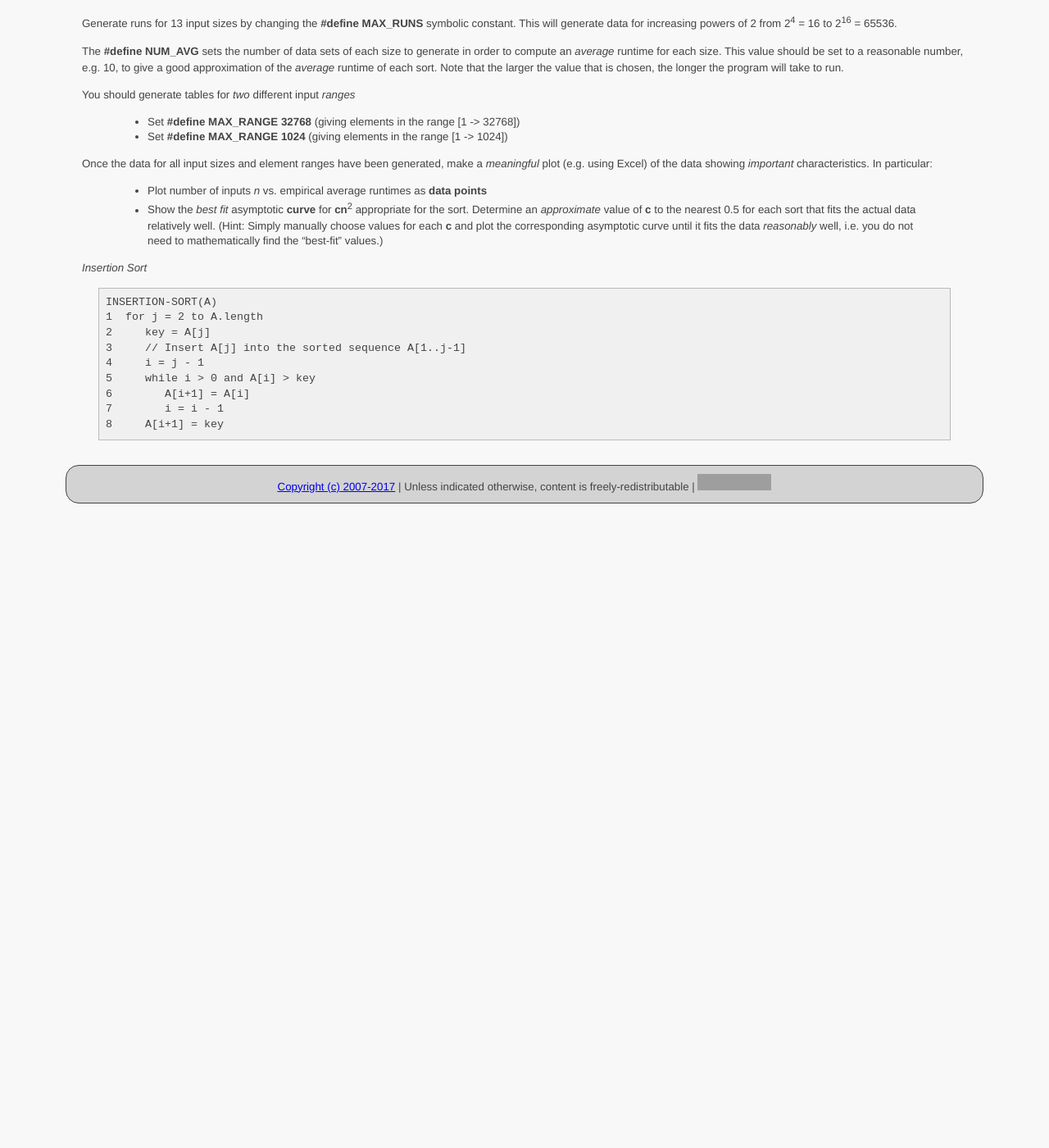
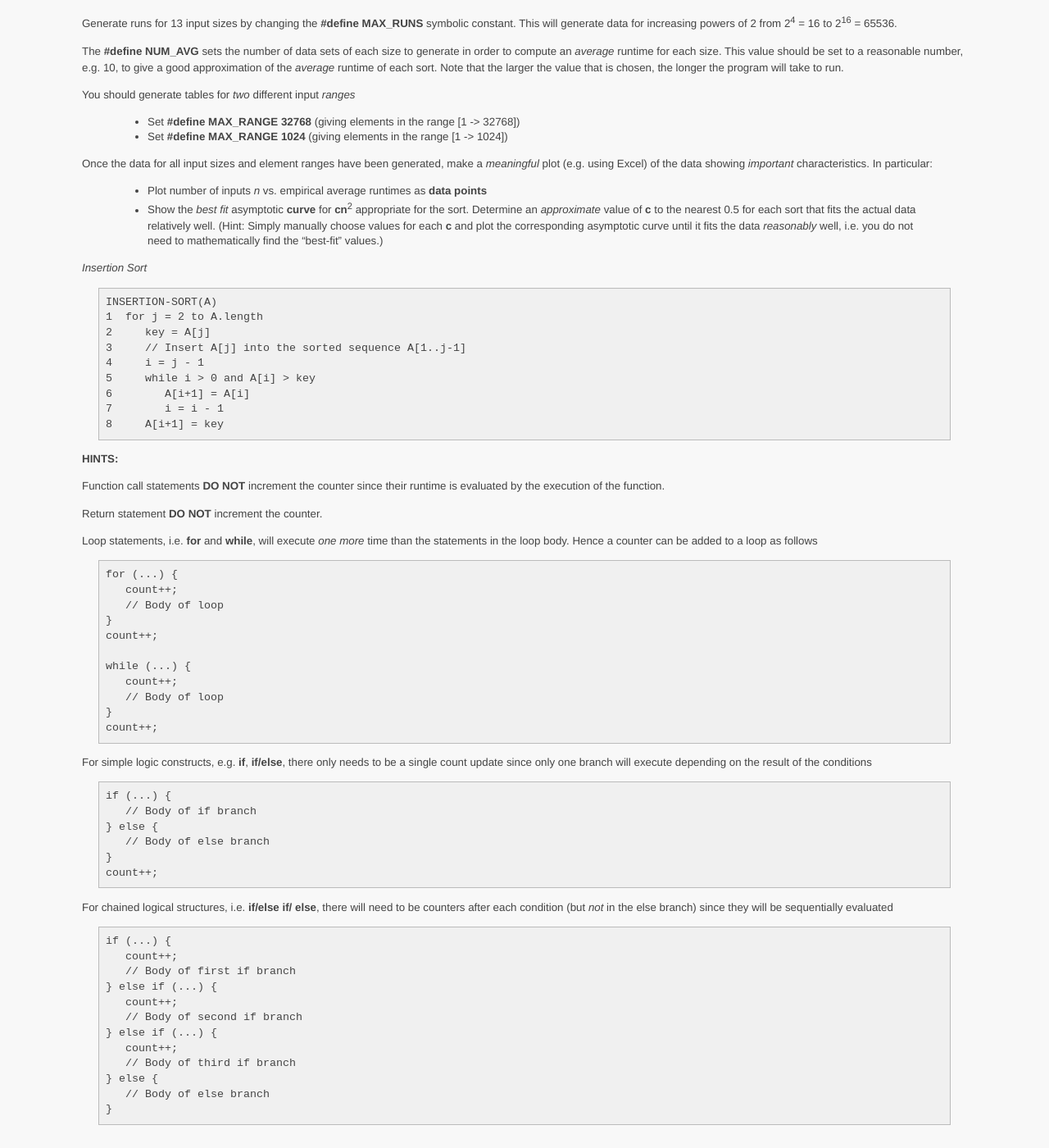
Before and after one commit to ycpcs/cs360-spring2017, a Jekyll site: the page built from assign/assign01.md, in a window 1280 px wide and 1400 px high, scrolled down 913 px. Shown: the whole window at 82% size. Built offline with Jekyll 4.4.1, drawn with Linux system fonts in a browser that asks for light colours; before the commit the page ends 1537 px from its top, so only the background shows below that; some of the changed text lies outside the part shown; grey boxes are pictures that could not be loaded.

Commit message:
update assignment descriptions

```diff
--- a/assign/assign01.md
+++ b/assign/assign01.md
@@ -67,3 +67,47 @@ Once the data for all input sizes and element ranges have been generated, make a
     6        A[i+1] = A[i]
     7        i = i - 1
     8     A[i+1] = key
+
+**HINTS:**
+
+Function call statements **DO NOT** increment the counter since their runtime is evaluated by the execution of the function.
+
+Return statement **DO NOT** increment the counter.
+
+Loop statements, i.e. **for** and **while**, will execute *one more* time than the statements in the loop body. Hence a counter can be added to a loop as follows
+
+    for (...) {
+       count++;
+       // Body of loop
+    }
+    count++;
+
+    while (...) {
+       count++;
+       // Body of loop
+    }
+    count++;
+
+For simple logic constructs, e.g. **if**, **if/else**, there only needs to be a single count update since only one branch will execute depending on the result of the conditions
+
+    if (...) {
+       // Body of if branch
+    } else {
+       // Body of else branch
+    }
+    count++;
+
+For chained logical structures, i.e. **if/else if/ else**, there will need to be counters after each condition (but *not* in the else branch) since they will be sequentially evaluated
+
+    if (...) {
+       count++;
+       // Body of first if branch
+    } else if (...) {
+       count++;
+       // Body of second if branch
+    } else if (...) {
+       count++;
+       // Body of third if branch
+    } else {
+       // Body of else branch
+    }
```
Also changed, not shown: other parts of assign/assign01.md (+1 -1 lines), assign/assign02.md (+1 -1 lines).
